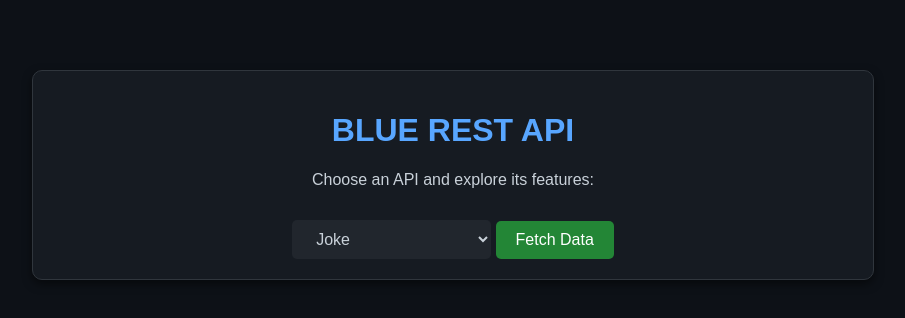
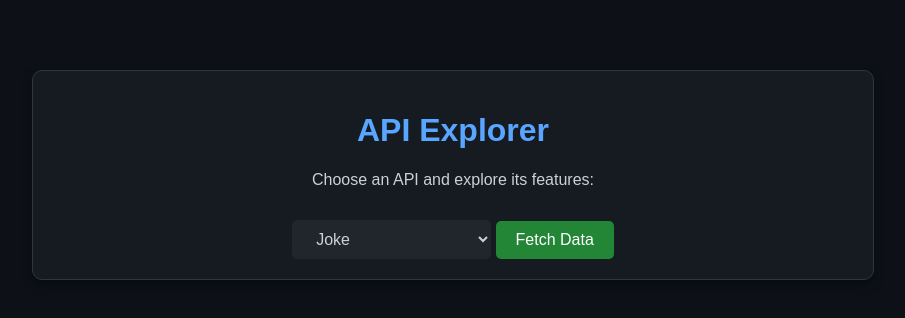
Before and after one commit to DEMON-TECHX/BLUE-ENDPOINTS, a website: page public/index.html in a window 1280 px wide. Shown: the whole page, without its empty margins (187-1092 px from the left). Drawn offline with Linux system fonts and the light colour scheme.

Commit message:
Add files via upload

```diff
--- a/public/index.html
+++ b/public/index.html
@@ -8,7 +8,7 @@
 </head>
 <body>
     <div id="api-container">
-        <h1>BLUE REST API</h1>
+        <h1>API Explorer</h1>
         <p>Choose an API and explore its features:</p>
         <select id="api-select">
             <option value="joke">Joke</option>
```
